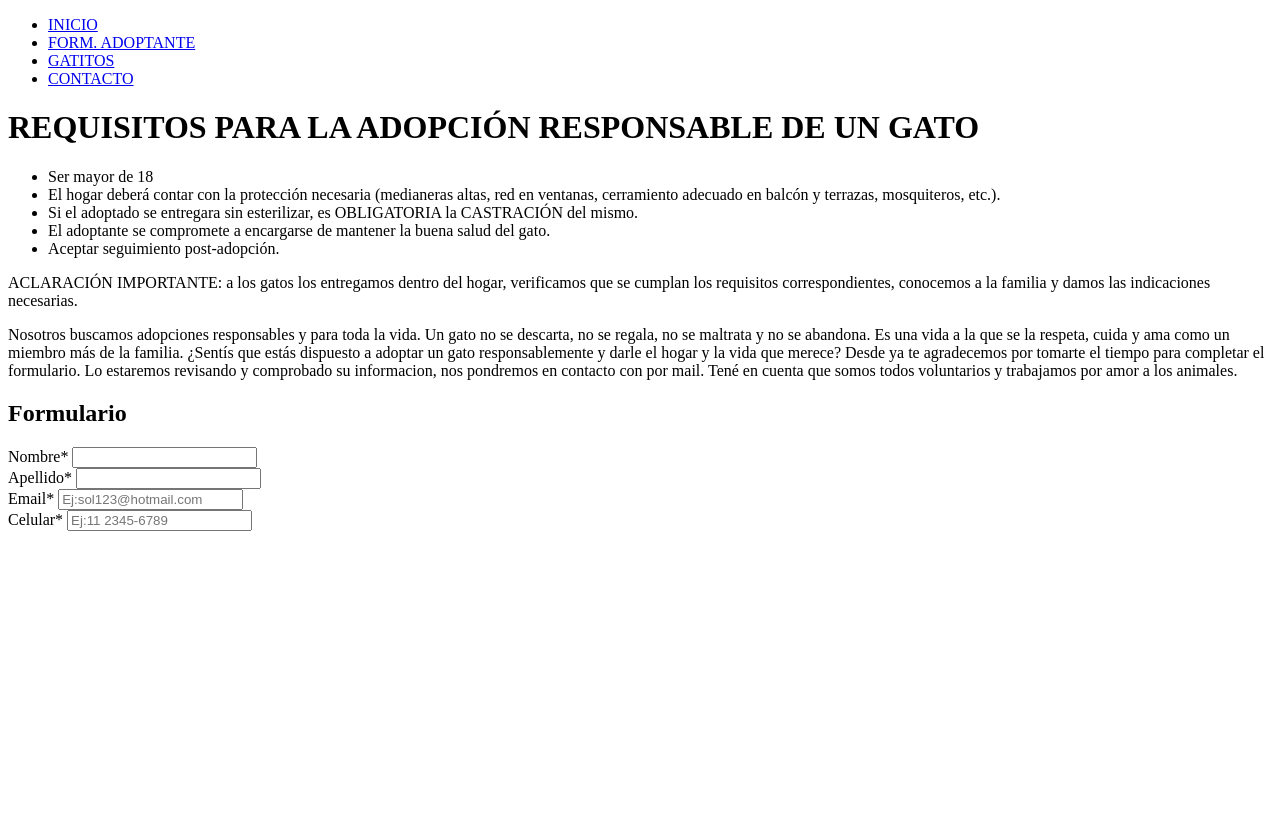
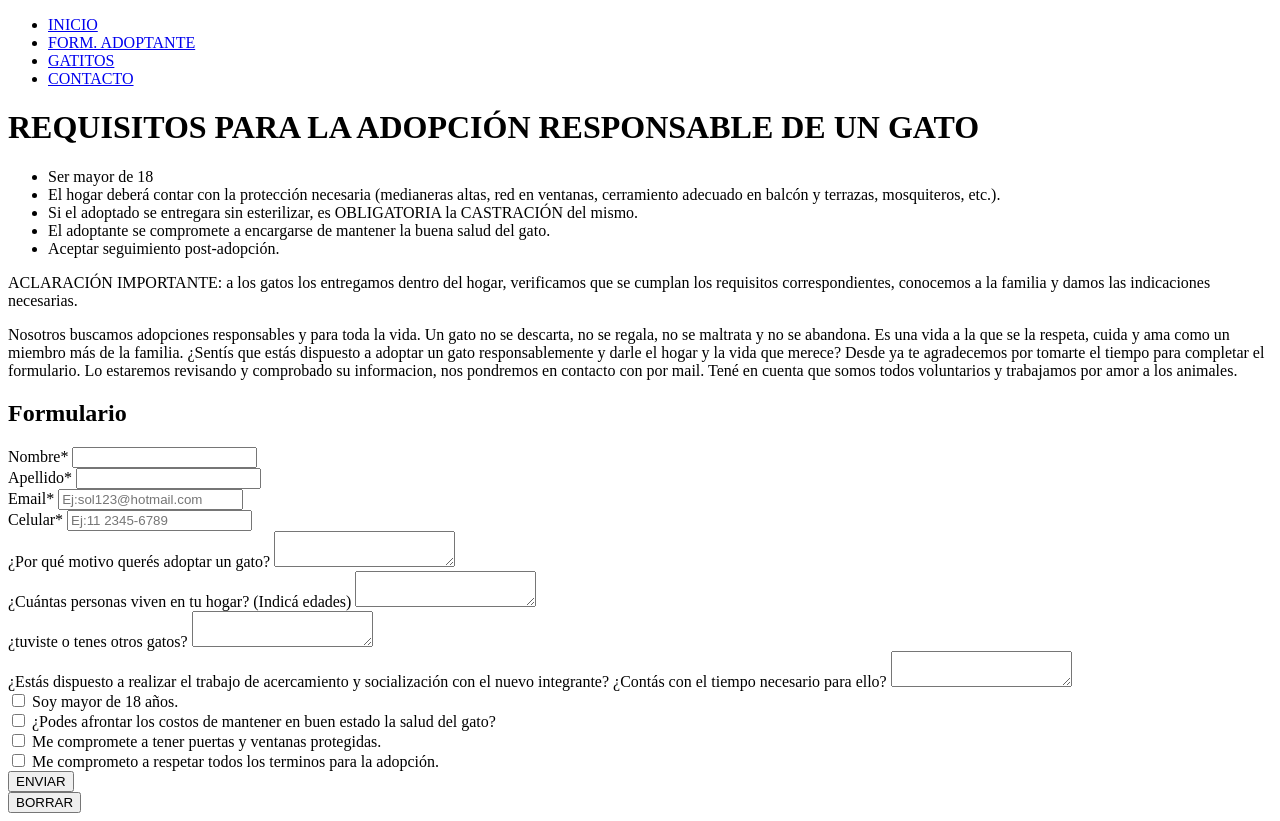
Before and after one commit to Solperez1/rescateyadopcion, a plain HTML site: page pages/adoptante.html in a window 1280 px wide. Before the commit the page ends 800 px from the top, so only its background shows below. Drawn offline with Linux system fonts and the light colour scheme.

Commit message:
completando formulario adoptante final

```diff
--- a/pages/adoptante.html
+++ b/pages/adoptante.html
@@ -65,6 +65,46 @@
             <label for="telCelular">Celular*</label>
             <input type="tel" name="telCelular" id="telCelular" placeholder="Ej:11 2345-6789" required>
          </div>
+
+         <div>
+            <label for="txtMensaje">¿Por qué motivo querés adoptar un gato?</label>
+            <textarea name="txtMensaje" id="txtMensaje"> </textarea>
+         </div>
+         <div>
+            <label for="txtMensaje">¿Cuántas personas viven en tu hogar? (Indicá edades)</label>
+            <textarea name="txtMensaje" id="txtMensaje"> </textarea>
+         </div>
+         <div>
+            <label for="txtMensaje">¿tuviste o tenes otros gatos?</label>
+            <textarea name="txtMensaje" id="txtMensaje"> </textarea>
+         </div>
+         <div>
+            <label for="txtMensaje">¿Estás dispuesto a realizar el trabajo de acercamiento y socialización con el nuevo integrante? ¿Contás con el tiempo necesario para ello?</label>
+            <textarea name="txtMensaje" id="txtMensaje"> </textarea>
+         </div>
+
+         <div>
+            <input type="checkbox" name="checkboxCompromiso" id="checkboxCompromiso">
+            <label for="checkboxCompromiso">Soy mayor de 18 años.</label>
+         </div>
+         <div>
+            <input type="checkbox" name="checkboxCompromiso" id="checkboxCompromiso">
+            <label for="checkboxCompromiso">¿Podes afrontar los costos de mantener en buen estado la salud del gato?</label>
+         </div>
+         <div>
+            <input type="checkbox" name="checkboxCompromiso" id="checkboxCompromiso">
+            <label for="checkboxCompromiso">Me compromete a tener puertas y ventanas protegidas.</label>
+         </div>
+         <div>
+            <input type="checkbox" name="checkboxTerminos" id="checkboxTerminos">
+            <label for="checkboxTerminos">Me comprometo a respetar todos los terminos para la adopción.</label>
+         </div>
+         <div>
+            <button type="submit" name="btnEnviar" id="btnEnviar" >ENVIAR</button>
+         </div>
+         <div>
+            <button type="reset" name="btnBorrar" id="btnBorrar" >BORRAR</button>
+         </div>
         </form>
     </main>
 
```
